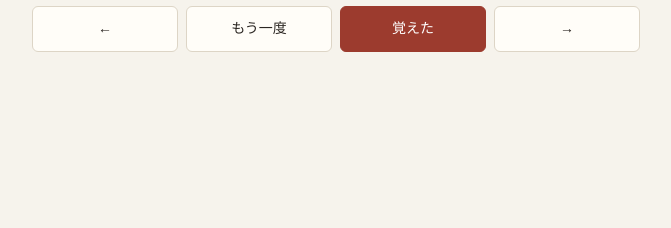
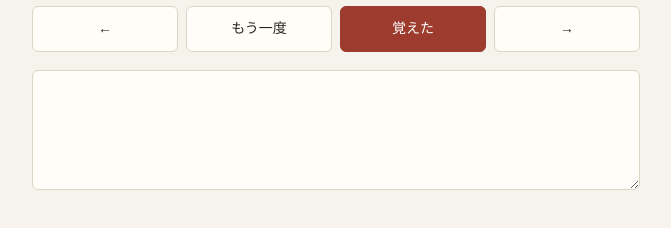
Before and after one commit to okadayos/kotentan2, a plain HTML site: page index.html in a window 1280 px wide. Shown: the part 416-644 px from the top of the page, 304-975 px from the left. Drawn offline with Linux system fonts and the light colour scheme.

Commit message:
Update index.html

```diff
--- a/index.html
+++ b/index.html
@@ -35,6 +35,7 @@ input[type=text]{width:100%;margin:3px 0}#as{height:70px}
 <div id="card" tabindex="0"></div>
 <div class="ctl"><button id="prev">←</button><button id="no">もう一度</button><button id="ok" class="p">覚えた</button><button id="next">→</button></div>
 <div class="st" id="st"></div>
+<span id="msg" class="st"></span><textarea id="ta" readonly></textarea></details>
 <script>
 const WORDS=[
  {
```
